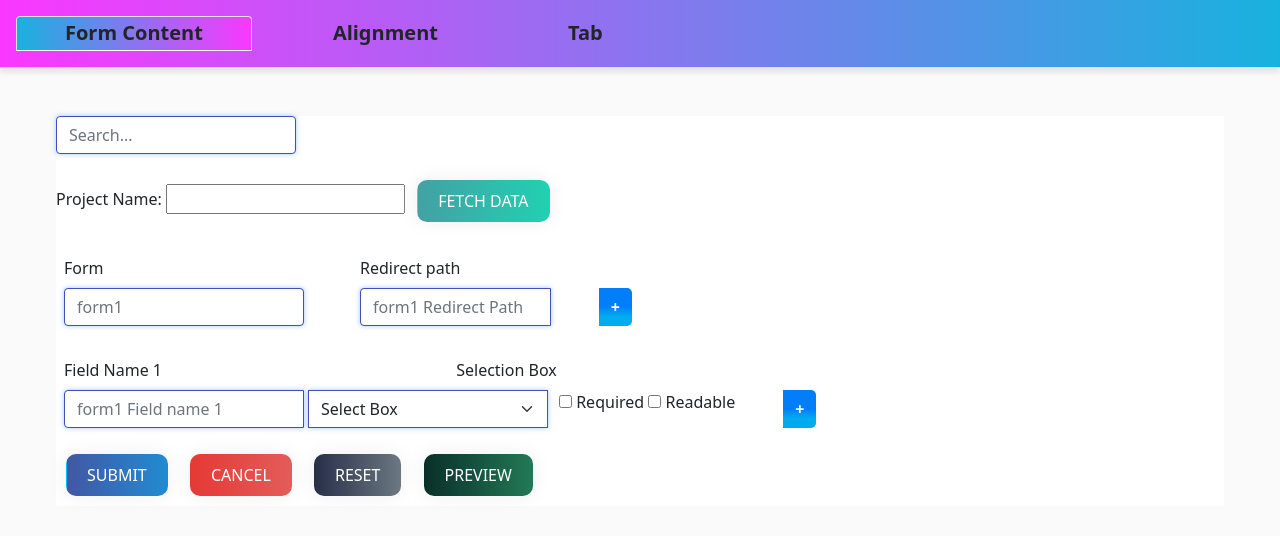
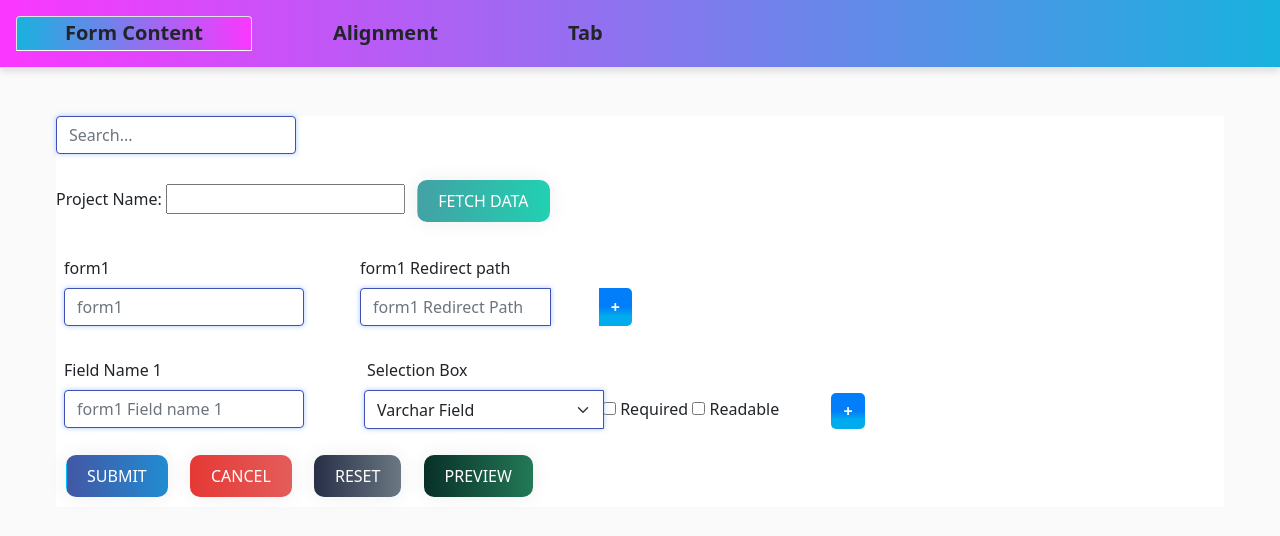
Before and after one commit to Nivedha1602/Web-project, a Django app: page /home/ in a window 1280 px wide. Shown: the top 536 px of the page. Run offline with Django 4.2, Linux system fonts and the light colour scheme; some libraries are stand-ins or nearby versions.

Commit message:
responsive

```diff
--- a/templates/home.html
+++ b/templates/home.html
@@ -412,25 +412,24 @@
         let fieldCounters = {}; // Use an object to store field counters for each form
 
         function updateLabel2(selectBox3) {
-            const selectBoxParent = selectBox3.closest('.dynamic-field');
-            const formId = selectBox3.closest('form').id;
-
-            // Initialize fieldCounter for the form if it doesn't exist
-            if (!fieldCounters[formId]) {
-                fieldCounters[formId] = 2; // Start from 2 for each form
+            const dynamicField = selectBox3.closest('.row.mb-3'); // Adjust the selector to target the closest container of the dynamic field
+            if (!dynamicField) {
+                console.error("Dynamic field not found");
+                return;
             }
 
-            const dynamicFields = selectBoxParent.parentNode.querySelectorAll('.dynamic-field');
+            const formId = dynamicField.closest('form').id;
+            const formNameLabel = dynamicField.querySelector('label[for^="' + formId + '"]'); // Adjusted to target the label based on the form ID
+            if (!formNameLabel) {
+                console.error("Label element not found within dynamic field");
+                return;
+            }
 
-            dynamicFields.forEach((dynamicField) => {
-                const selectBox = dynamicField.querySelector('select');
-                const formNameLabel = dynamicField.querySelector('label');
-                const fieldCounter = fieldCounters[formId];
+            const fieldCounter = fieldCounters[formId] || 1;
             const newFieldId = `${formId}|field${fieldCounter}`;
             const fieldName = `Field name ${fieldCounter}`;
 
-                if (selectBox === selectBox3) {
-                    const selectedValue = selectBox.value;
+            const selectedValue = selectBox3.value;
 
             if (
                 selectedValue === "Select Box" ||
@@ -451,16 +450,17 @@
                 selectedValue === "File Field" ||
                 selectedValue === "Audio Field"
             ) {
-                        formNameLabel.textContent = selectBox.value;
+                formNameLabel.textContent = selectedValue;
             } else {
                 formNameLabel.textContent = fieldName;
             }
 
-                    // Increment fieldCounter for the form
-                    fieldCounters[formId]++;
+
+            fieldCounters[formId] = fieldCounter + 1;
         }
-            });
-        }
+
+
+
 
 
     </script>
@@ -510,13 +510,13 @@
 
                         <div class="row mb-3">
                             <div class="col-md-3">
-                                <label class="form-label">Form</label>
+                                <label class="form-label">form1</label>
                                 <div class="input-group">
                                     <input type="text" class="form-control size" name="form1" placeholder="form1">
                                 </div>
                             </div>
                             <div class="col-md-3">
-                                <label class="form-label">Redirect path</label>
+                                <label class="form-label"> form1 Redirect path</label>
                                 <div class="input-group">
                                     <input type="text" class="form-control size" name="form1|redirect path"
                                         placeholder="form1 Redirect Path">
@@ -526,20 +526,22 @@
                             </div>
                         </div>
                         <div class="row mb-3">
-                            <div class="col-md-9 dynamic-field">
+                            <div class="col-md-3 dynamic-field">
                                 <label class="form-label" for="fieldname1">Field Name 1</label>
-                                <label for="fieldType" style="margin-left:290px" class="form-label"
-                                    id="form-name">Selection Box</label>
                                 <div class="input-group">
-                                    <input type="text" class="form-control" name="form1|field1"
-                                        placeholder="form1 Field name 1">
+                                    <input type="text" class="form-control size" name="form1|field1" placeholder="form1 Field name 1">
+                                </div>
+                            </div>
+                            <div class="col">
+                                <label for="fieldType" style="margin-left:7px" class="form-label" id="form-name" >Selection Box</label>
+                                    <div class="input-group">
                                         <select class="form-select ms-1" id="selectBox1" name="form1|selection1"
                                         onchange="updateLabel(this)">
-                                        <option value="Select Box">Select Box</option>
                                         <option value="Varchar Field">Varchar Field</option>
                                         <option value="Number Field">Number Field</option>
                                         <option value="Password">Password</option>
-
+                                        <option value="Select Box">Select Box</option>
+                                        <option value="Number Field">Number Field</option>
                                         <option value="Email">Email</option>
                                         <option value="Radio Button">Radio Button</option>
                                         <option value="Calc Field">Calc Field</option>
@@ -553,8 +555,9 @@
                                         <option value="File Field">File Field</option>
                                         <option value="Audio Field">Audio Field</option>
                                     </select>
-                                    <div class="row">
-                                        <div class="col-mb-4">
+
+
+                                    <div class="col-md-6 checkboxes">
                                         <input type="hidden" class="checkbox" name="form1|field1|required"
                                                 value="0">
                                             <input type="checkbox" class="checkbox" value="1"
@@ -565,11 +568,9 @@
                                             <input type="checkbox" class="checkbox" name="form1|field1|readable">
                                             <label for="checkbox2">Readable</label>
 
+                                        <button class="btn btn-grad ms-5 add-field" style="background-color: #92beab;margin-left:160px;" type="button"><b>+</b></button>
                                     </div>
-                                    </div>
-                                    <button class="btn btn-grad ms-5 add-field"
-                                        style="background-color: #92beab;margin-left:160px;"
-                                        type="button"><b>+</b></button>
+
                                     </div>
                             </div>
                         </div>
@@ -644,7 +645,7 @@
                                     <div class="col-md-3">
                                         <label for="${formId}-forms" class="form-label">${formId}</label>
                                         <div class="input-group">
-                                    <input type="text" class="form-control size" id="${formId}-forms"  name="${formId}" placeholder="${formId}">
+                                            <input type="text" class="form-control size" id="${formId}-forms"   name="${formId}" placeholder="${formId}">
                                         </div>
                                     </div>
                                     <div class="col-md-3">
@@ -658,18 +659,21 @@
 
 
                                 <div class="row mb-3">
-                            <div class="col-md-9 dynamic-field">
+                                    <div class="col-md-3 dynamic-field">
                                         <label for="${formId}|field1" class="form-label">${formId}</label>
-                                <label for="fieldType" style="margin-left:230px" id="form-name">Selection Box</label>
                                         <div class="input-group">
-                                    <input type="text" class="form-control size" id="${formId}-field" name="${formId}|field1" placeholder="${formId} Field Name 1">
+                                            <input type="text" class="form-control size" id="${formId}-field" name="${formId}|field1" placeholder="${formId} Field name 1">
+                                        </div>
+                                    </div>
+                                    <div class="col">
+                                        <label for="fieldType" style="margin-left:7px;padding-top:1rem;margin-bottom: 0.5rem;" id="form-name">Selection Box</label>
+                                            <div class="input-group">
                                                 <select class="form-select ms-1" id="selectBox2" onchange="updateLabel1(this)" name="${formId}|selection1">
-                                      <option value="Select Box">Select Box</option>
                                                 <option value="Varchar Field">Varchar Field</option>
                                                 <option value="Number Field">Number Field</option>
                                                 <option value="Password">Password</option>
                                                 <option value="Select Box">Select Box</option>
-
+                                                <option value="Number Field">Number Field</option>
                                                 <option value="Email">Email</option>
                                                 <option value="Radio Button">Radio Button</option>
                                                 <option value="Calc Field">Calc Field</option>
@@ -684,20 +688,20 @@
                                                 <option value="Audio Field">Audio Field</option>
                                                     <!-- Add other options as needed -->
                                                 </select>
-                                    <div class="row">
-                                      <div class="col-mb-4">
+
+                                            <div class="col-md-6 checkboxes">
                                                 <input type="hidden" class="checkbox"  name="${formId}|field1|required"  value="0" >
                                                 <input type="checkbox" class="checkbox" value="1"  name="${formId}|field1|required"  >
                                                 <label for="checkbox1">Required</label>
                                                 <input type="hidden" class="checkbox"   name="${formId}|field1|readable" value="0" >
                                                 <input type="checkbox" class="checkbox"  name="${formId}|field1|readable" value="1" >
                                                 <label for="checkbox2">Readable</label>
-                                      </div>
-                                    </div>
                                                 <button class="btn btn-grad ms-5 add-field" style="background-color: #92beab;margin-left:500px;" type="button">+</button>
                                             </div>
                                     </div>
                                 </div>
+                            </div>
+
                     </form>
                 `;
             }
@@ -736,18 +740,21 @@
 
                 var newField = `
                             <div class="row mb-3">
-                        <div class="col-md-9 dynamic-field">
-                            <label for="${formId}|field${fieldCounter}" class="form-label">Field name ${fieldCounter} </label>
-                            <label for="${newFieldId}" style="margin-left:270px" id="form-name">Selection Box  ${fieldCounter}</label>
+                                <div class="col-md-3 dynamic-field">
+                                    <label for="${formId}-${newFieldId}" class="form-label">Field name ${fieldCounter}</label>
                                     <div class="input-group">
                                         <input type="text" class="form-control size" id="${formId}-${newFieldId}" name="${formId}|field${fieldCounter}" placeholder="${formId} Field name ${fieldCounter}">
-                                <select class="form-select ms-1" id="selectBox3" onchange="updateLabel2(this)" name="${formId}|selection${fieldCounter}" >
-                                  <option value="Select Box">Select Box</option>
+                                    </div>
+                                </div>
+                                <div class="col">
+                                    <label for="${formId}-selectBox${fieldCounter}" style="margin-left:7px;padding-top:1rem;margin-bottom: 0.5rem;" id="form-name">Selection Box ${fieldCounter}</label>
+                                    <div class="input-group">
+                                        <select class="form-select ms-1" id="${formId}-selectBox${fieldCounter}" onchange="updateLabel2(this)" name="${formId}|selection${fieldCounter}">
                                             <option value="Varchar Field">Varchar Field</option>
                                             <option value="Number Field">Number Field</option>
                                             <option value="Password">Password</option>
-
-
+                                            <option value="Select Box">Select Box</option>
+                                            <option value="Number Field">Number Field</option>
                                             <option value="Email">Email</option>
                                             <option value="Radio Button">Radio Button</option>
                                             <option value="Calc Field">Calc Field</option>
@@ -762,18 +769,18 @@
                                             <option value="Audio Field">Audio Field</option>
                                                 <!-- Add other options as needed -->
                                             </select>
-                                <div class="row">
-                                  <div class="col-mb-4">
+                                <div class="col-md-6 checkboxes">
+
                                     <input type="hidden" class="checkbox-${formId}"  name="${formId}|field${fieldCounter}|required"  value="0" />
                                     <input type="checkbox" class="checkbox-${formId}" value="1"  name="${formId}|field${fieldCounter}|required"  />
                                     <label for="checkbox1">Required</label>
                                     <input type="hidden" class="checkbox-${formId}"   name="${formId}|field${fieldCounter}|readable" value="0" />
                                     <input type="checkbox" class="checkbox-${formId}"  name="${formId}|field${fieldCounter}|readable"value="1"  />
                                     <label for="checkbox2">Readable</label>
+                                    <button class="btn btn-danger ms-5 remove-field" name="removebutton" type="button" style:"margin-left:500px;">-</button>
                                 </div>
                             </div>
-                                <button class="btn btn-danger ms-5 remove-field" name="removebutton" type="button" style:"margin-left:500px;">-</button>
-                            </div>
+
                     </div>
                 </div>
         `;
@@ -822,6 +829,7 @@
 
 
                     $('#projectNameAlert').hide();
+                    $('#searchInput').val('');
                 });
             });
             $(document).ready(function () {
```
Also changed, not shown: WebTabs/migrations/0004_alter_fielddata_field_key.py (added), WebTabs/migrations/0005_alter_fielddata_field_key.py (added), WebTabs/migrations/0006_alter_fielddata_field_key.py (added), db.sqlite3. Lines whose indentation alone changed are shown as unchanged.
